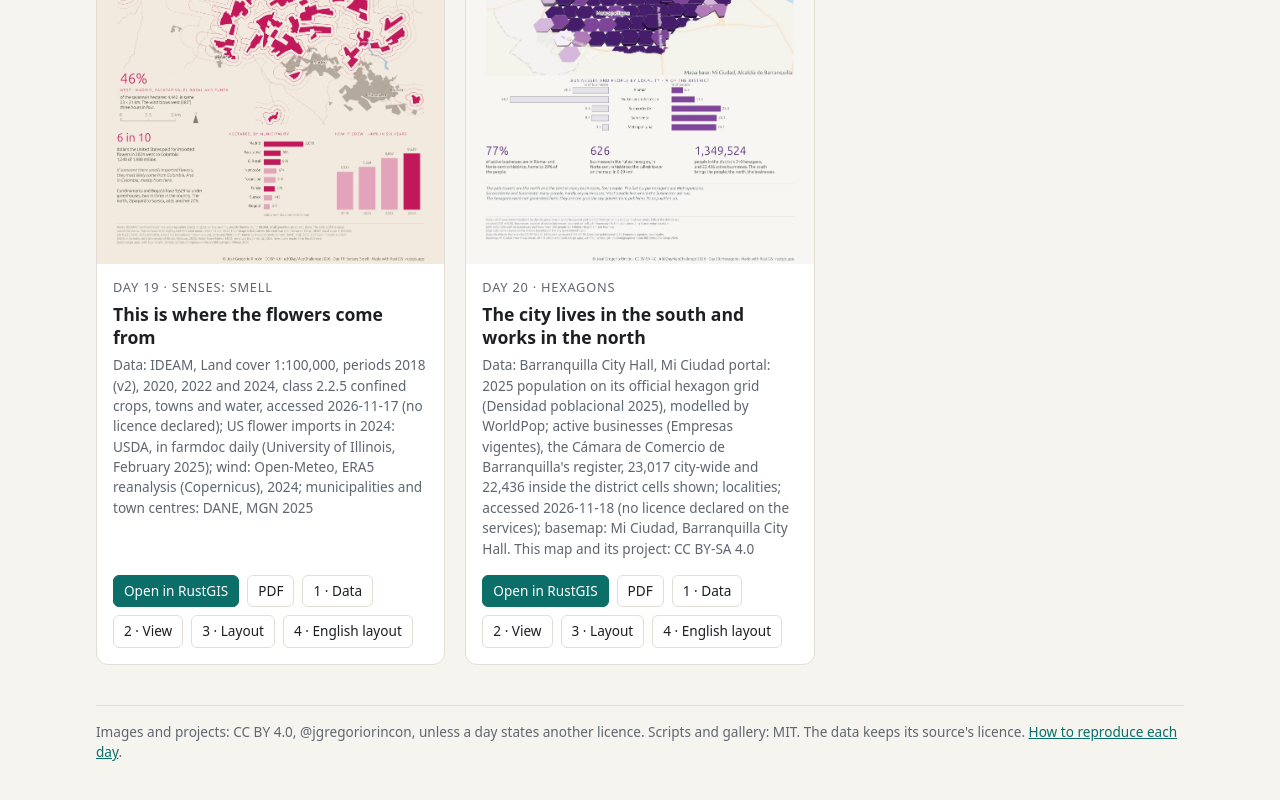
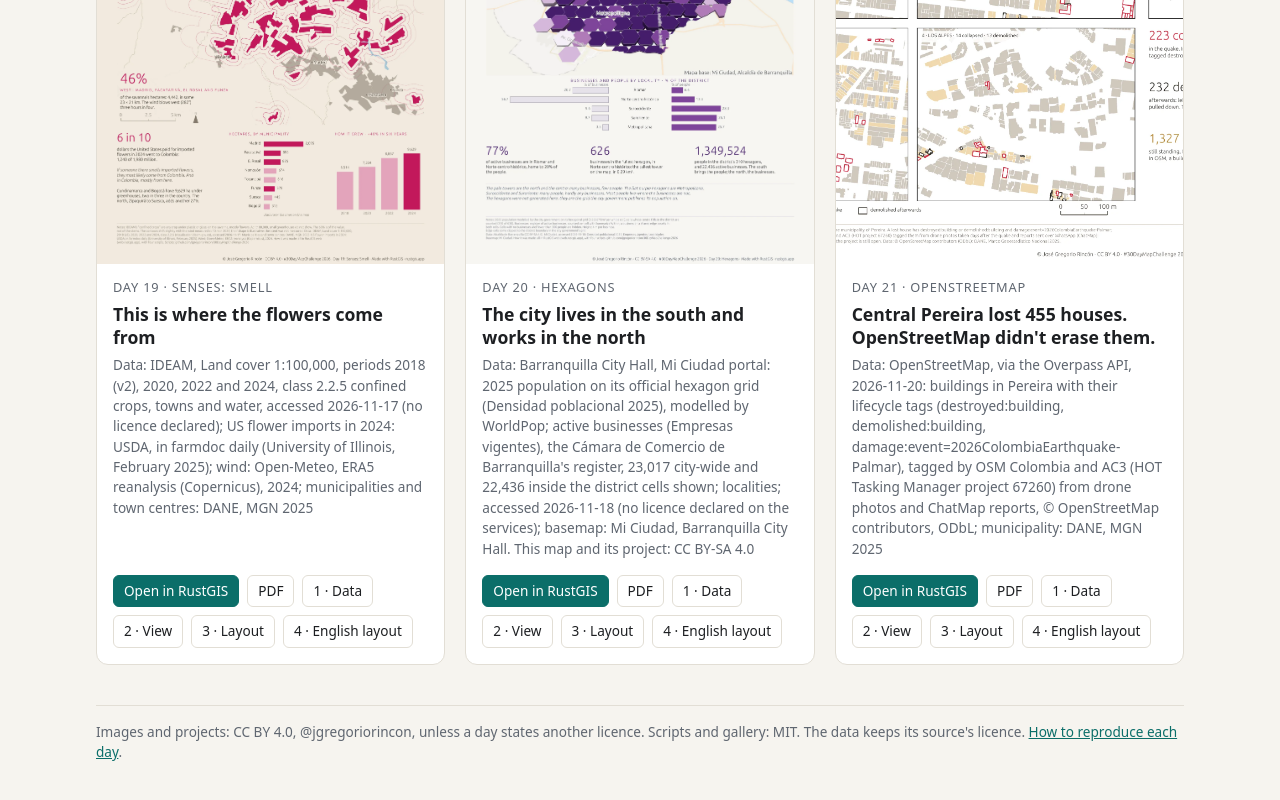
Before and after one commit to jgregoriorincon/30DayMapChallenge-2026, a plain HTML site: page index.html in a window 1280 px wide. Shown: the part 5396-6196 px from the top of the page. Drawn offline with Linux system fonts and the light colour scheme.

Commit message:
feat(day-21): Pereira, las casas que OSM no borró

```diff
--- a/index.html
+++ b/index.html
@@ -146,6 +146,9 @@
     { n: 20, theme: "Hexagons",
       title: { es: "La ciudad vive en el sur y trabaja en el norte", en: "The city lives in the south and works in the north" },
       data: { es: "Alcaldía de Barranquilla, portal Mi Ciudad: población 2025 en su malla hexagonal oficial (Densidad poblacional 2025), modelada por WorldPop; empresas vigentes, registro de la Cámara de Comercio de Barranquilla, 23 017 en toda la ciudad y 22 436 dentro de las celdas del Distrito mostradas; localidades; consultado el 2026-11-18 (sin licencia declarada en los servicios); mapa base: Mi Ciudad, Alcaldía de Barranquilla. Este mapa y su proyecto: CC BY-SA 4.0", en: "Barranquilla City Hall, Mi Ciudad portal: 2025 population on its official hexagon grid (Densidad poblacional 2025), modelled by WorldPop; active businesses (Empresas vigentes), the Cámara de Comercio de Barranquilla's register, 23,017 city-wide and 22,436 inside the district cells shown; localities; accessed 2026-11-18 (no licence declared on the services); basemap: Mi Ciudad, Barranquilla City Hall. This map and its project: CC BY-SA 4.0" } },
+    { n: 21, theme: "OpenStreetMap",
+      title: { es: "El centro de Pereira perdió 455 casas. OpenStreetMap no las borró.", en: "Central Pereira lost 455 houses. OpenStreetMap didn't erase them." },
+      data: { es: "OpenStreetMap, por la API de Overpass, 2026-11-20: edificios de Pereira con sus etiquetas de estado (destroyed:building, demolished:building, damage:event=2026ColombiaEarthquake-Palmar), marcados por OSM Colombia y AC3 (proyecto 67260 del Tasking Manager de HOT) con fotos de dron y reportes de ChatMap, © colaboradores de OpenStreetMap, ODbL; municipio: DANE, MGN 2025", en: "OpenStreetMap, via the Overpass API, 2026-11-20: buildings in Pereira with their lifecycle tags (destroyed:building, demolished:building, damage:event=2026ColombiaEarthquake-Palmar), tagged by OSM Colombia and AC3 (HOT Tasking Manager project 67260) from drone photos and ChatMap reports, © OpenStreetMap contributors, ODbL; municipality: DANE, MGN 2025" } },
   ];
 
   const BASE = "https://jgregoriorincon.github.io/30DayMapChallenge-2026/";
```
Also changed, not shown: results/day-21/day-21-en.webp (added), results/day-21/day-21-es.webp (added), scripts/day-21/01-data.txt (added), scripts/day-21/02-view.txt (added), scripts/day-21/03-layout.txt (added), scripts/day-21/04-english.txt (added), 5 other files.
